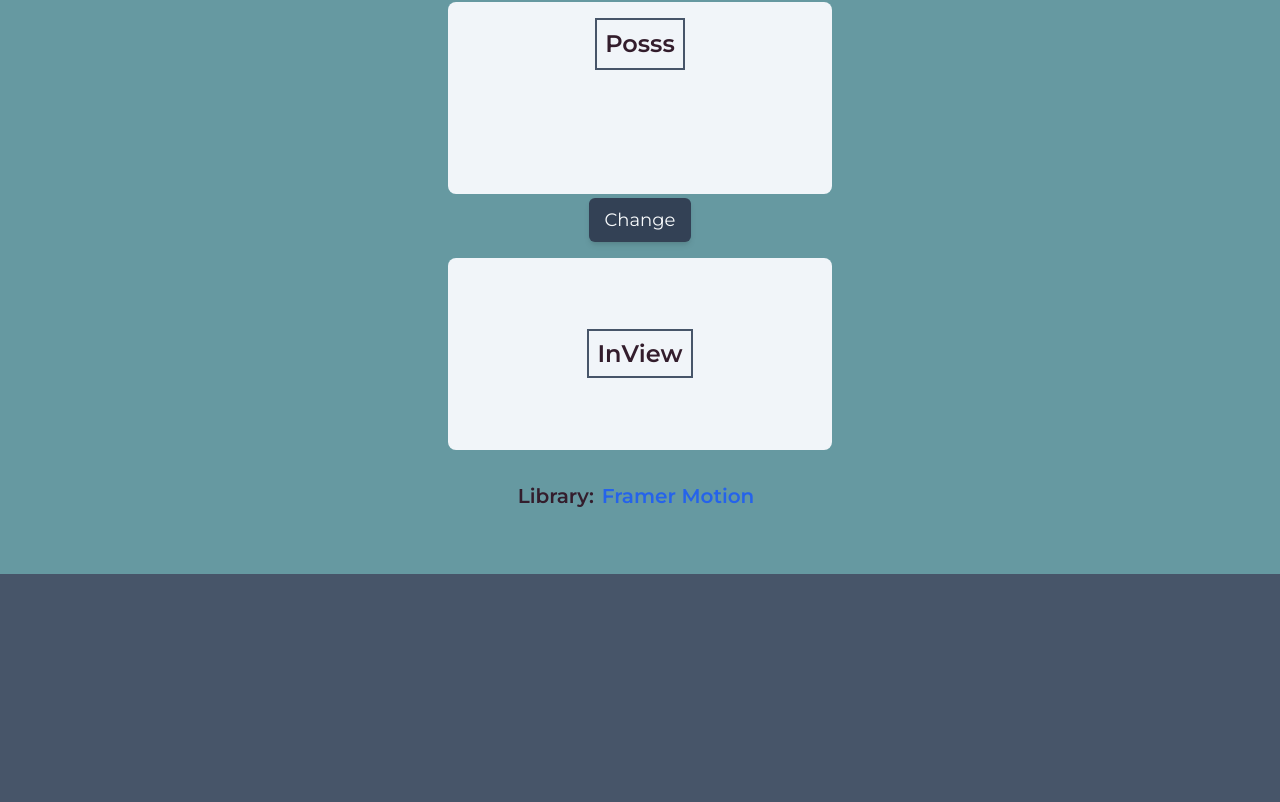
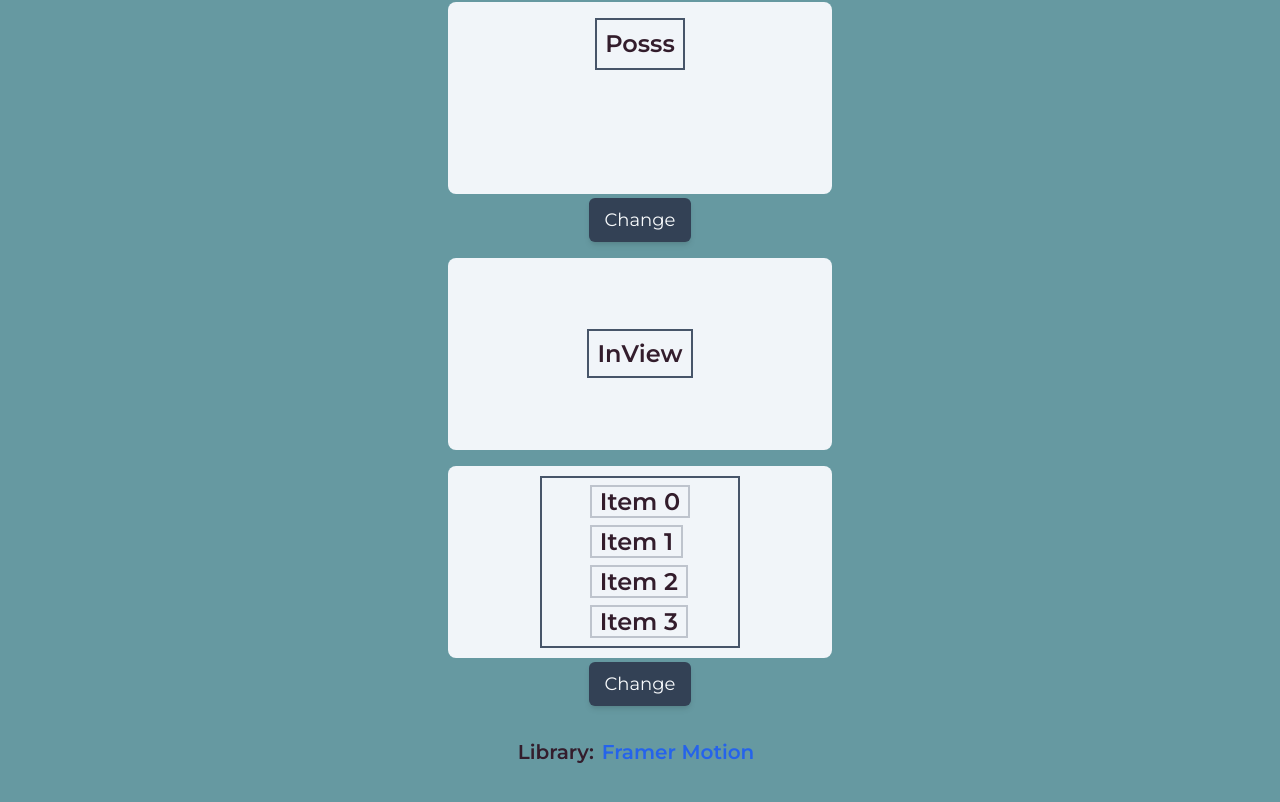
Before and after one commit to tachiguitech/vite-sandbox, a React (Vite) app: page /animations in a window 1280 px wide. Shown: the part 814-1616 px from the top of the page. Before the commit the page ends 1388 px from the top, so only its background shows below. Built offline with nearby package versions, Linux system fonts and the light colour scheme; a web font is replaced by a local one.

Commit message:
feat: :sparkles: Animationの追加

```diff
--- a/src/components/page/animations.page.tsx
+++ b/src/components/page/animations.page.tsx
@@ -16,6 +16,7 @@
   const dragValue = useMotionValue(0);
   const styleWithDrag = useTransform(dragValue, [-100, 100], ['#eee', '#111']);
   const [justifyStart, setJustifyStart] = useState<boolean>(true);
+  const [visibleList, setVisibleList] = useState<boolean>(true);
   const { scrollYProgress } = useScroll();
 
   return (
@@ -131,6 +132,75 @@
                 </span>
               </motion.div>
             </Card>
+            <div className="flex flex-col items-center gap-1">
+              <Card>
+                <AnimatePresence mode="wait">
+                  {visibleList && (
+                    <motion.div
+                      className="flex flex-col items-start gap-2 border-2 border-slate-600 px-12 py-2 font-ss-en"
+                      variants={{
+                        hidden: {
+                          opacity: 0.0,
+                          scale: 0.8
+                        },
+                        visible: {
+                          opacity: 1.0,
+                          scale: 1.0,
+                          transition: {
+                            duration: 0.4,
+                            when: 'beforeChildren',
+                            staggerChildren: 0.2
+                          }
+                        },
+                        exit: {
+                          opacity: 0.0,
+                          transition: {
+                            duration: 0.2,
+                            when: 'afterChildren'
+                          }
+                        }
+                      }}
+                      initial="hidden"
+                      animate="visible"
+                      exit="exit"
+                    >
+                      {[...Array(4)].map((_, index) => (
+                        <motion.div
+                          variants={{
+                            hidden: {
+                              opacity: 0.0,
+                              x: 20
+                            },
+                            visible: {
+                              opacity: 1.0,
+                              x: 0,
+                              transition: { duration: 0.8 }
+                            },
+                            exit: {
+                              opacity: 0.0,
+                              transition: {
+                                duration: 0.2
+                              }
+                            }
+                          }}
+                        >
+                          <span className="border-2 border-slate-600/30 px-2 text-2xl font-bold">
+                            Item {index}
+                          </span>
+                        </motion.div>
+                      ))}
+                    </motion.div>
+                  )}
+                </AnimatePresence>
+              </Card>
+              <button
+                className="rounded-md bg-slate-700 px-4 py-2 font-ss-en text-lg text-slate-50 shadow-md hover:bg-slate-500 active:translate-y-0.5"
+                type="button"
+                onClick={() => setVisibleList(!visibleList)}
+              >
+                Change
+              </button>
+            </div>
           </main>
         </div>
         <div className="font-ss-en text-xl font-bold">
```
